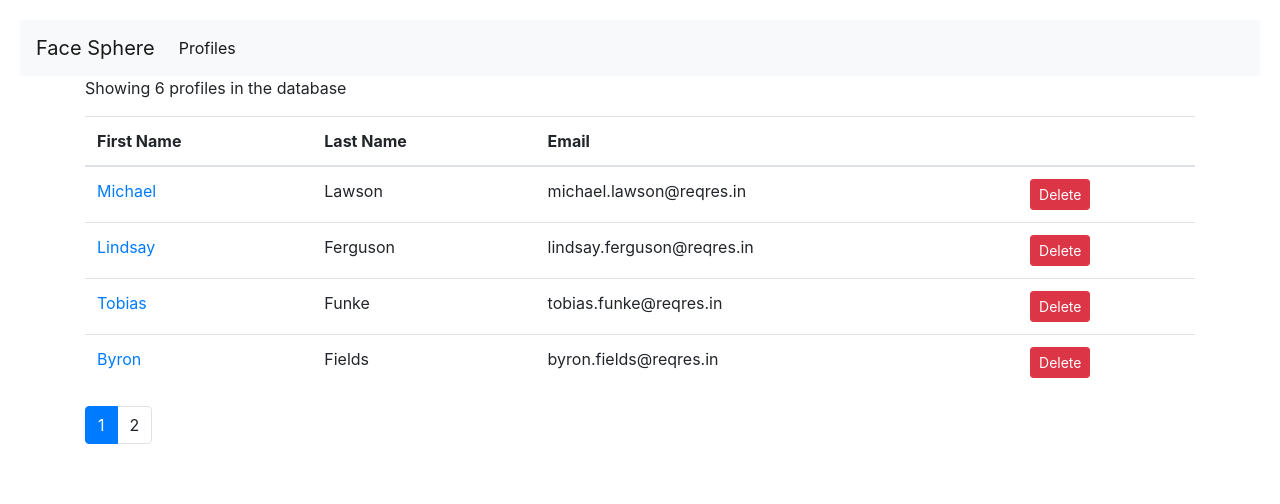
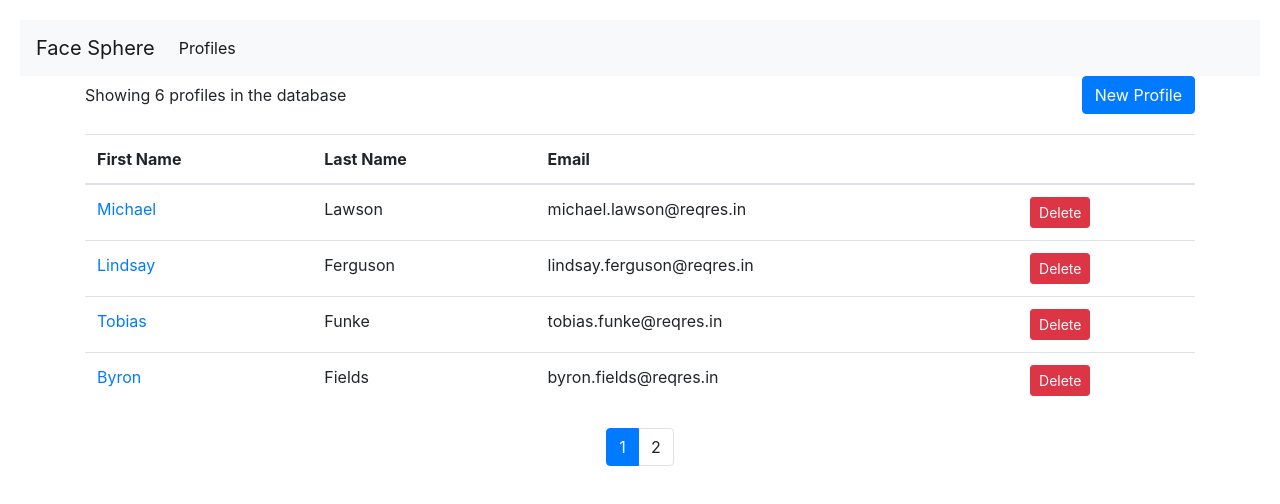
Before and after one commit to dar-levy/face-sphere-client, a React (Create React App) app: page /profiles in a window 1280 px wide. Shown: the top 504 px of the page. Built offline with nearby package versions, Linux system fonts and the light colour scheme.

Commit message:
Create new profile button

```diff
--- /dev/null
+++ b/src/components/Profiles.css
@@ -0,0 +1,20 @@
+.header {
+    display: flex;
+    justify-content: space-between;
+    align-items: center;
+    margin-bottom: 20px;
+}
+
+.profile-count {
+    margin: 0;
+}
+
+.new-profile-button {
+    margin-left: auto;
+}
+
+.pagination-container {
+    display: flex;
+    justify-content: center;
+    margin-top: 20px;
+}
--- a/src/components/profiles.jsx
+++ b/src/components/profiles.jsx
@@ -3,6 +3,8 @@ import { getProfiles, deleteProfile } from "../services/fakeProfileService";
 import Pagination from "./common/pagination";
 import { paginate } from "../utils/paginate";
 import ProfilesTable from "./profilesTable";
+import { Link } from "react-router-dom";
+import "./Profiles.css";
 
 class Profiles extends Component {
   state = {
@@ -23,19 +25,31 @@ class Profiles extends Component {
   render() {
     const { length: count } = this.state.profiles;
     const { pageSize, currentPage, profiles: allProfiles } = this.state;
-    if (count === 0) return <p>There are on profiles in the database</p>;
+    if (count === 0) return <p>There are no profiles in the database</p>;
     const profiles = paginate(allProfiles, currentPage, pageSize);
 
     return (
       <>
-        <p>Showing {count} profiles in the database</p>
+        <div className="header">
+          <p className="profile-count">
+            Showing {count} profiles in the database
+          </p>
+          <Link
+            to="/profiles/new"
+            className="btn btn-primary new-profile-button"
+          >
+            New Profile
+          </Link>
+        </div>
         <ProfilesTable profiles={profiles} handleDelete={this.handleDelete} />
+        <div className="pagination-container">
           <Pagination
             itemsCount={count}
             currentPage={currentPage}
             pageSize={pageSize}
             onPageChange={this.handlePageChange}
           />
+        </div>
       </>
     );
   }
```
Lines whose indentation alone changed are shown as unchanged.
